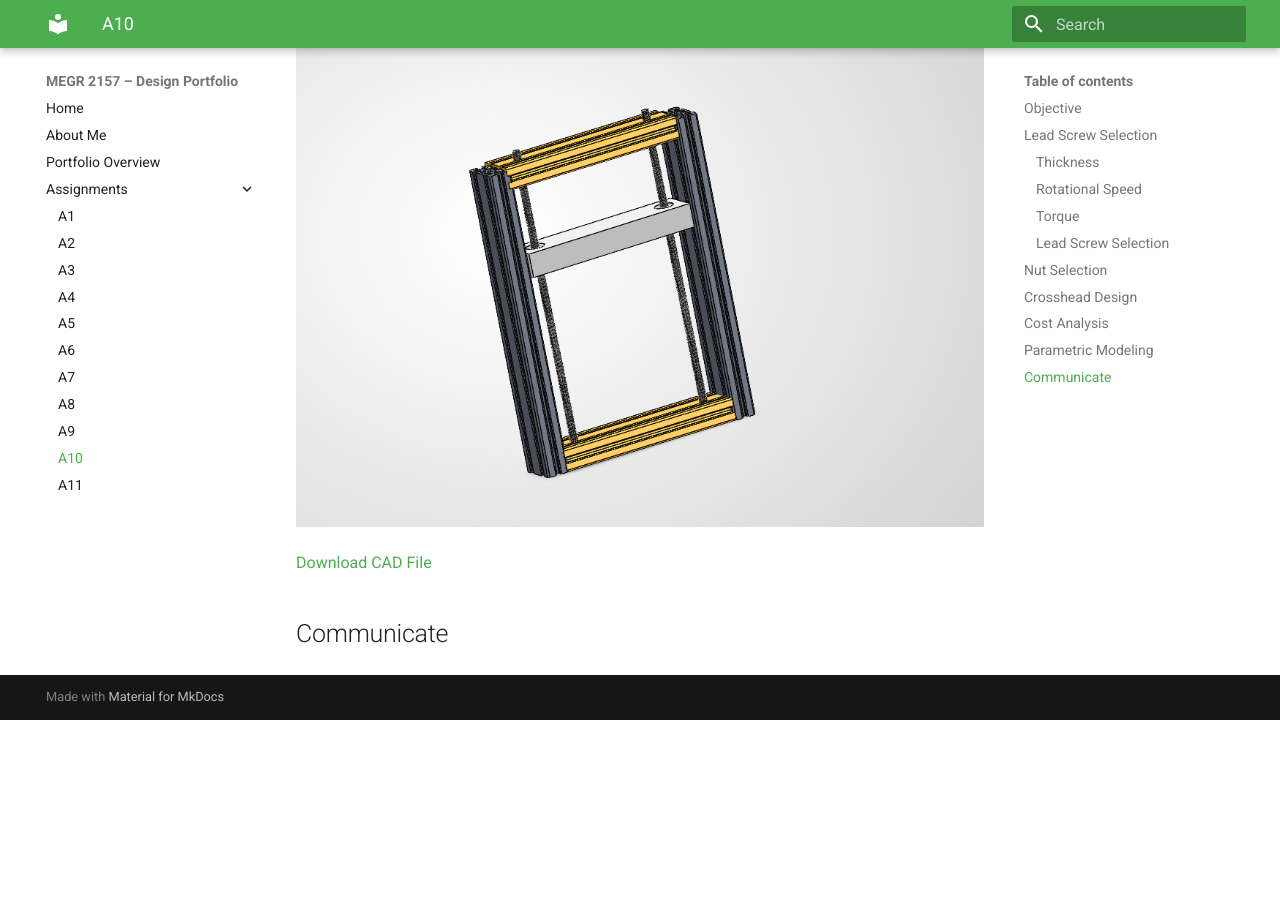
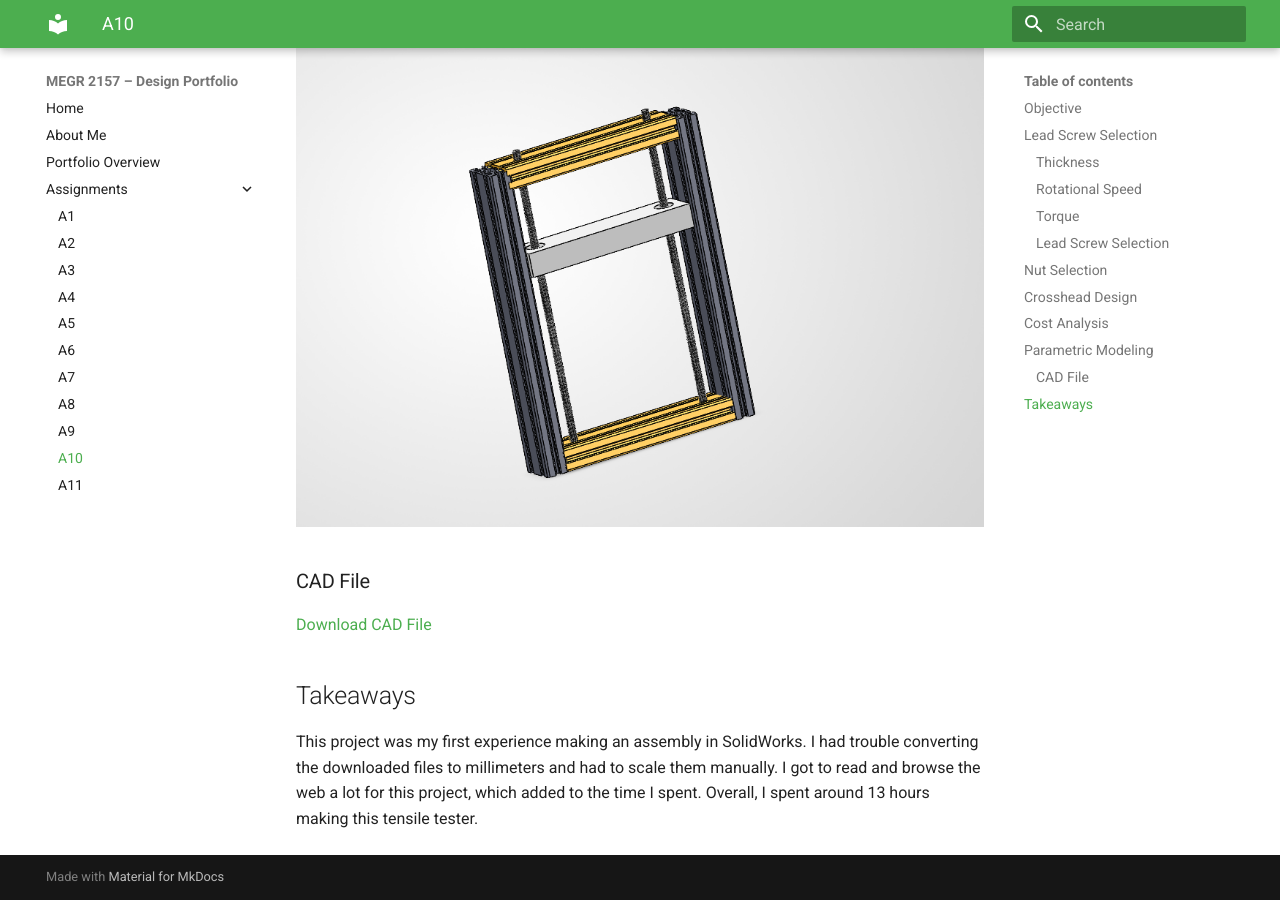
Before and after one commit to DillonK-spec/megr2157-portfolio, an MkDocs documentation site: the page built from docs/assignments/A10/index.md, in a window 1280 px wide and 900 px high, scrolled down 10350 px. Built offline with MkDocs 1.6.1 and Material for MkDocs 9.7.7, drawn with Linux system fonts in a browser that asks for light colours; before the commit the page ends 11070 px from its top, so only the background shows below that.

Commit message:
Update index.md

```diff
--- a/docs/assignments/A10/index.md
+++ b/docs/assignments/A10/index.md
@@ -128,7 +128,10 @@ I cut aluminum supports to size and put them in the assembly.
 
 ![crosscreo5](crosscreo5.PNG)
 
+### CAD File
 
 [Download CAD File](https://github.com/DillonK-spec/megr2157-portfolio/raw/refs/heads/main/docs/assignments/A10/tensiletester.zip)
 
-## Communicate
+## Takeaways
+
+This project was my first experience making an assembly in SolidWorks. I had trouble converting the downloaded files to millimeters and had to scale them manually. I got to read and browse the web a lot for this project, which added to the time I spent. Overall, I spent around 13 hours making this tensile tester.
```
